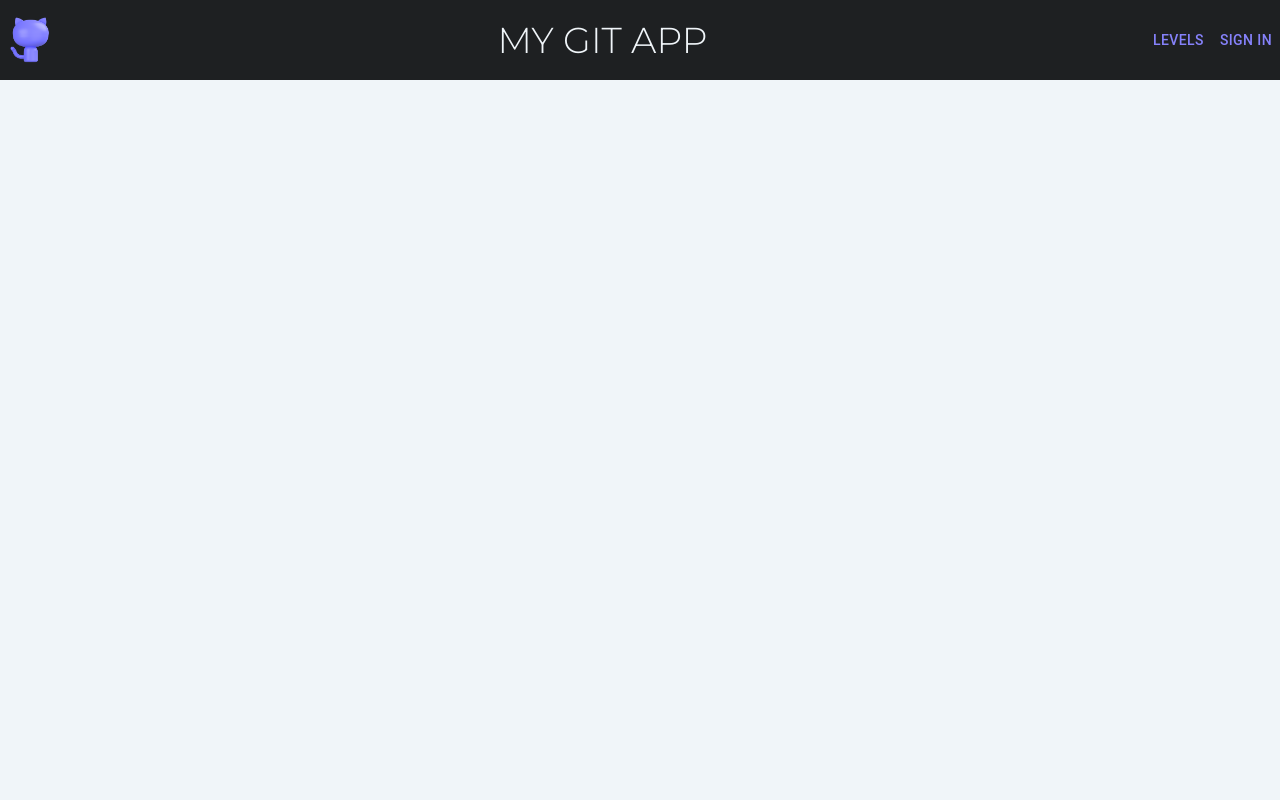
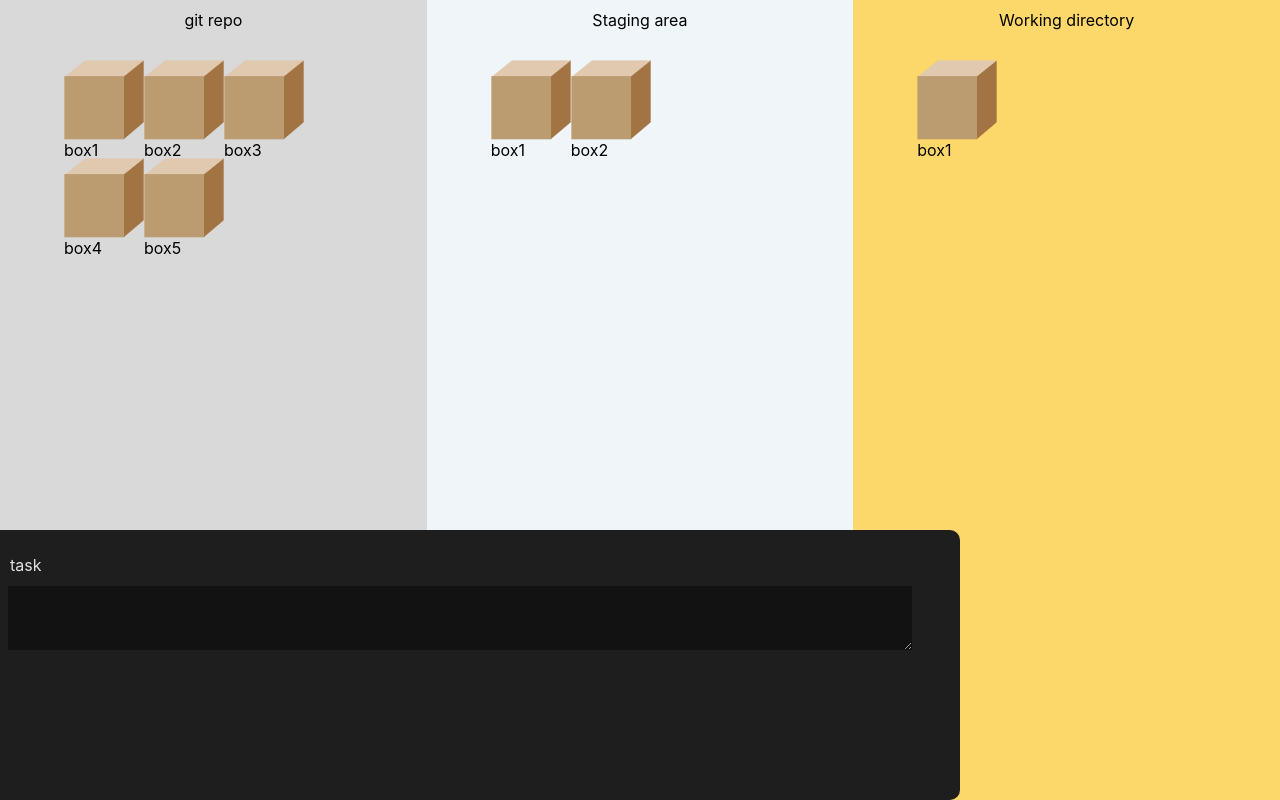
Before and after one commit to yeboka/my-git-app, a React (Create React App) app in the folder gitforkid/: page / in a window 1280 px wide. Built offline with nearby package versions, Linux system fonts and the light colour scheme.

Commit message:
demo front and add comand

```diff
--- a/gitforkid/src/App.css
+++ b/gitforkid/src/App.css
@@ -1,30 +1,84 @@
-body {
-    background-color: #F0F5F9;
+.container {
+    display: flex;
+}
+
+.n {
+
+    width: 100%;
+    height: 100vh;
+}
+
+.zone {
+    width: 33.333%;
+    height: 100vh;
+    display: flex;
+    align-items: center;
+    flex-direction: column;
+}
+
+.zone-name {
+    margin-top: 10px;
+}
+
+.repo {
+    background-color: #d9d9d9;
+}
+
+.stage {
+    background-color: #f0f5f9;
+}
+
+.directory {
+    background-color: #fcd76a;
+}
+
+.comand-line {
+    width: 1000px;
+    height: 270px;
+    position: absolute;
+    bottom: 0px;
+
+    right: 25%;
+    background-color:#1e1e1e;
+    border-radius: 10px;
+    display: flex;
+    align-items: center;
+    flex-direction: column;
+}
+
+.task {
+    width: 900px;
+    margin-top: 25px;
+    color: #e1e1e1;
+}
+
+textarea {
+    width: 900px;
+    height: 60px;
+    background-color: #121212;
+    margin-top: 10px;
+    color: #e1e1e1;
+    border-color: #1e1e1e;
+}
+
+textarea:focus{
+    border-color: #1e1e1e;
+    stroke: #121212;
+}
+
+.box-container {
+    margin-top: 30px;
+    width: 70%;
+    height: 70%;
+    /* border: #fcd76a 1px solid; */
+    display: flex;
+    flex-direction: row;
+    flex-wrap:wrap;
+    align-content: start;
+}
+
+.mapedBox {
+    height: 98px;
+    width: 80px;
 
 }
-
-.navbar {
-    background-color: #1E2022;
-    width: 100%;
-    height: 80px;
-    display: flex;
-    align-items: center;
-    justify-content: space-between;
-}
-
-.logo {
-    height: 60px;
-}
-
-.title {
-    font-family: 'Montserrat', sans-serif;
-    font-style: normal;
-    font-weight: 500;
-    font-size: 36px;
-    line-height: 44px;
-    color: #F0F5F9;
-}
-
-.navButton {
-    color: #8682fb !important;
-}
--- a/gitforkid/src/App.js
+++ b/gitforkid/src/App.js
@@ -1,30 +1,128 @@
 import './App.css';
-import logo from './assets/github-1-5645865-4695723.png';
-import Button from '@mui/material/Button';
+import {Landing} from './components/landing/Landing';
+import { BoxImg } from './components/box/BoxImg';
+import { useState } from 'react';
+const repoBoxes = [
+  {
+    name: 'box1',
+    status: 'tracked',
+    commitMess: 'first box'
+  },
+  {
+    name: 'box2',
+    status: 'tracked',
+    commitMess: 'first box'
+  },
+  {
+    name: 'box3',
+    status: 'tracked',
+    commitMess: 'first box'
+  },
+  {
+    name: 'box4',
+    status: 'tracked',
+    commitMess: 'first box'
+  },
+  {
+    name: 'box5',
+    status: 'tracked',
+    commitMess: 'first box'
+  },
+]
+const stageBoxes = [
+  {
+    name: 'box1',
+    status: 'tracked',
+    commitMess: 'first box'
+  },
+  {
+    name: 'box2',
+    status: 'tracked',
+    commitMess: 'first box'
+  },
+]
+
+const directoryBoxes = [
+  {
+    name: 'box1',
+    status: 'tracked',
+    commitMess: 'first box'
+  },
+
+]
+
+
 
 function App() {
+
+  const [repo, setRepo] = useState(repoBoxes);
+  const [stage, setStage] = useState(stageBoxes);
+  const [directory, setDirectory] = useState(directoryBoxes);
+
+
+  const handleComand = (event) => {
+    if (event.key === "Enter") {
+
+    }
+  }
+
   return (
-    <div className="App">
-      <nav className="navbar">
-        <img className='logo' src={logo} alt="" />
-        <div className="title">
-          MY GIT APP
+    <div className='n'>
+
+
+    <div className='container'>
+      <div className='comand-line'>
+        {/* <input type="text" /> */}
+        <div className='task'>
+          task
         </div>
-        <div className="navButtons">
-        <Button className='navButton'>LEVELS</Button>
-        <Button className='navButton'>SIGN IN</Button>
+        <textarea cols="50" rows="2" onKeyPress={(event) => {handleComand(event)}}></textarea>
+      </div>
+      <div className='zone repo'>
+        <div className='zone-name'>
+          git repo
         </div>
-      </nav>
-      <div className='main'>
-        <div>
-          <div></div>
-          <div></div>
+        <div className='box-container'>
+          {
+            repo.map((box) => (
+              <div className='mapedBox' key={box.name}>
+                <BoxImg name = {box.name}/>
+              </div>
+            ))
+          }
         </div>
-        <div>
-
+      </div>
+      <div className='zone  stage'>
+        <div className='zone-name'>
+          Staging area
+        </div>
+        <div className='box-container'>
+          {
+            stage.map((box) => (
+              <div className='mapedBox' key={box.name}>
+                <BoxImg name = {box.name}/>
+              </div>
+            ))
+          }
+        </div>
+      </div>
+      <div className='zone directory'>
+        <div className='zone-name'>
+          Working directory
+        </div>
+        <div className='box-container'>
+          {
+            directory.map((box) => (
+              <div className='mapedBox' key={box.name}>
+                <BoxImg name = {box.name}/>
+              </div>
+            ))
+          }
         </div>
       </div>
     </div>
+    </div>
+
   );
 }
 
--- /dev/null
+++ b/gitforkid/src/components/box/BoxImg.jsx
@@ -0,0 +1,12 @@
+import React from 'react'
+import boxImg from '../../assets/box.png';
+import './style.css'
+
+export const BoxImg = ( { name }) => {
+  return (
+    <div className='card'>
+      <img src={boxImg} alt="" />
+      {name}
+    </div>
+  )
+}
--- /dev/null
+++ b/gitforkid/src/components/box/style.css
@@ -0,0 +1,9 @@
+img {
+    width: 80px;
+    height: 80px;
+}
+
+.card {
+    display: flex;
+    flex-direction: column;
+}
--- /dev/null
+++ b/gitforkid/src/components/landing/Landing.jsx
@@ -0,0 +1,61 @@
+import React from 'react'
+import './style.css'
+import logo from '../../assets/github-1-5645865-4695723.png';
+import Button from '@mui/material/Button';
+import boxes from '../../assets/boxes.png';
+import {ThemeProvider,createTheme} from '@mui/material/styles';
+
+
+
+export const Landing = () => {
+
+const theme = createTheme({
+    components: {
+        // Name of the component
+        MuiButton: {
+            styleOverrides: {
+              // Name of the slot
+              root: {
+                // Some CSS
+                background: "#1E2022",
+                color: "#834dda",
+                stroke: "#834dda",
+              },
+            },
+        },
+    },
+});
+
+return (
+    <ThemeProvider theme={theme}>
+    <div>
+        <nav className="navbar">
+        <img className='logo' src={logo} alt="" />
+        <div className="title">
+          MY GIT APP
+        </div>
+        <div className="navButtons">
+        <Button className='navButton'>LEVELS</Button>
+        <Button className='navButton'>SIGN IN</Button>
+        </div>
+      </nav>
+      <div className='main'>
+        <div>
+          <div className='text'>start learning <span>Git</span> right now</div>
+          <div className='buttons'>
+            <Button variant='outlined' >INTRODUCTION</Button>
+            <Button variant='outlined' >LEARN BRANCHES</Button>
+          </div>
+        </div>
+        <div className='boxes'>
+          <img src={boxes} alt="" />
+        </div>
+      </div>
+      <footer>
+      © 2022 nfactorial <br/>
+      Yerbolat Mukan
+      </footer>
+    </div>
+    </ThemeProvider>
+  );
+}
--- /dev/null
+++ b/gitforkid/src/components/landing/style.css
@@ -0,0 +1,72 @@
+body {
+    background-color: #F0F5F9;
+
+}
+
+.navbar {
+    background-color: #1E2022;
+    width: 100%;
+    height: 80px;
+    display: flex;
+    align-items: center;
+    justify-content: space-between;
+}
+
+.logo {
+    height: 60px;
+}
+
+.title {
+    font-family: 'Montserrat', sans-serif;
+    font-style: normal;
+    font-weight: 500;
+    font-size: 36px;
+    line-height: 44px;
+    color: #F0F5F9;
+}
+
+.navButton {
+    color: #834dda !important;
+}
+
+.main {
+    width: 100%;
+    height: 85vh;
+    display: flex;
+    justify-content: center;
+    align-items: center;
+}
+
+.text {
+    font-family: 'Montserrat';
+    font-style: normal;
+    font-weight: 400;
+    font-size: 80px;
+    line-height: 98px;
+    text-transform: capitalize;
+    width: 710px;
+
+    color: #000000;
+    margin-bottom: 25px;
+}
+
+span {
+    font-weight: bold;
+    color: #834dda;
+}
+
+.buttons {
+    padding-top: 30px;
+    display: flex;
+    justify-content: space-between;
+}
+
+footer {
+    border-top: #C9D6DF 1px solid;
+    height: 7vh;
+    color: #999797;
+    display: flex;
+    justify-content: center;
+    align-items: center;
+    text-align: center;
+}
```
Also changed, not shown: gitforkid/src/button-styles.js (added, +11 -0 lines), gitforkid/src/assets/box.png (added).
